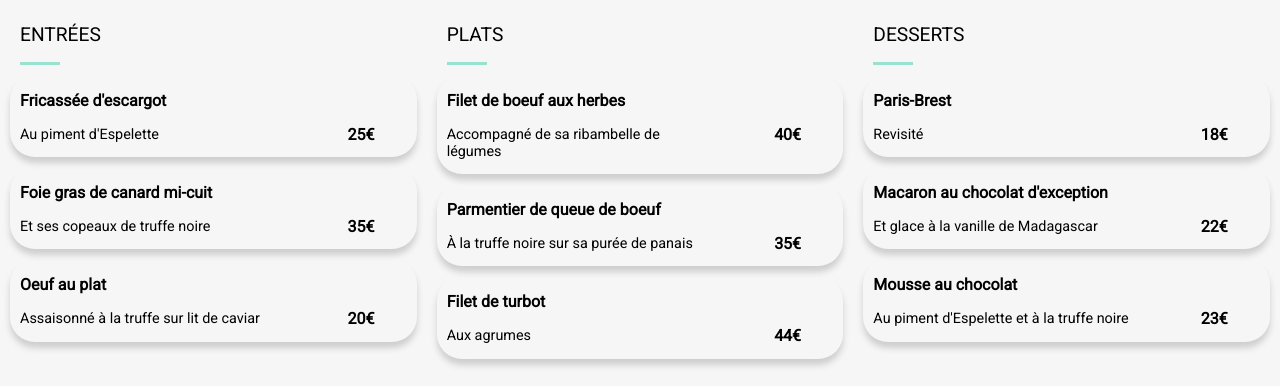
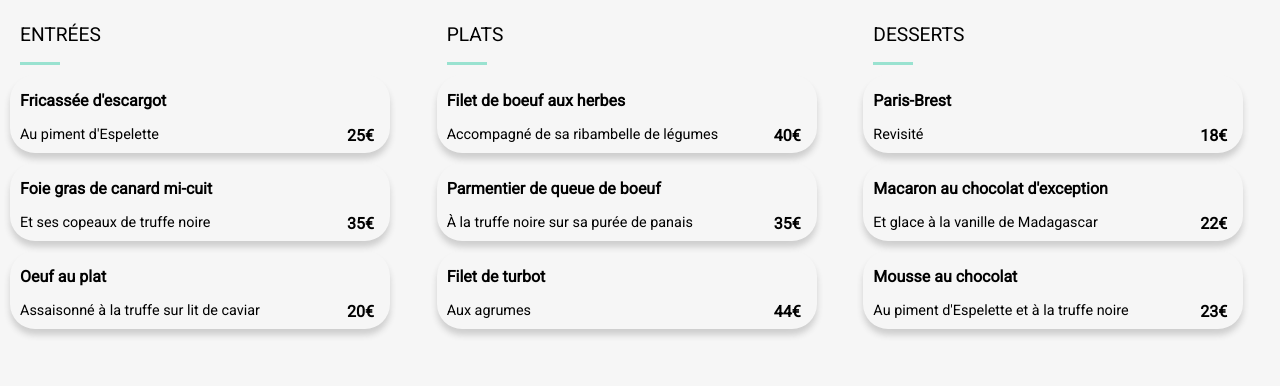
Before and after one commit to Davidev34/DavidPauly_3_09112020, a plain HTML site: page Page1/index.html in a window 1280 px wide. Shown: the part 414-800 px from the top of the page. Drawn offline with Linux system fonts and the light colour scheme; a web font is replaced by a local one.

Commit message:
Correction div html-->CSS : Animation hover OK

```diff
--- a/Page1/index.html
+++ b/Page1/index.html
@@ -31,25 +31,31 @@
 			<div class="suggestion">
 				<div class="description">
 					<p class="nom">Fricassée d'escargot</p>
+					<div class="styleprix">
 						<p class="style">Au piment d'Espelette</p>
+						<p class="prix">25€</p>
 					</div>
-				<p class="prix">25€</p>
+				</div>
 				<div class="slide"><i class="fas fa-check-circle fa-2x"></i></div>
 			</div>
 			<div class="suggestion">
 				<div class="description">
 					<p class="nom">Foie gras de canard mi-cuit</p>
+					<div class="styleprix">
 						<p class="style">Et ses copeaux de truffe noire</p>
+						<p class="prix">35€</p>
 					</div>
-				<p class="prix">35€</p>
+				</div>
 				<div class="slide"><i class="fas fa-check-circle fa-2x"></i></div>
 			</div>
 			<div class="suggestion">
 				<div class="description">
 					<p class="nom">Oeuf au plat</p>
+					<div class="styleprix">
 						<p class="style">Assaisonné à la truffe sur lit de caviar</p>
+						<p class="prix">20€</p>
 					</div>
-				<p class="prix">20€</p>
+				</div>
 				<div class="slide"><i class="fas fa-check-circle fa-2x"></i></div>
 			</div>
 		</div>
@@ -59,25 +65,31 @@
 			<div class="suggestion">
 				<div class="description">
 					<p class="nom">Filet de boeuf aux herbes</p>
+					<div class="styleprix">
 						<p class="style">Accompagné de sa ribambelle de légumes</p>
+						<p class="prix">40€</p>
 					</div>
-				<p class="prix">40€</p>
+				</div>
 				<div class="slide"><i class="fas fa-check-circle fa-2x"></i></div>
 			</div>
 			<div class="suggestion">
 				<div class="description">
 					<p class="nom">Parmentier de queue de boeuf</p>
+					<div class="styleprix">
 						<p class="style">À la truffe noire sur sa purée de panais</p>
+						<p class="prix">35€</p>
 					</div>
-				<p class="prix">35€</p>
+				</div>
 				<div class="slide"><i class="fas fa-check-circle fa-2x"></i></div>
 			</div>
 			<div class="suggestion">
 				<div class="description">
 					<p class="nom">Filet de turbot</p>
+					<div class="styleprix">
 						<p class="style">Aux agrumes</p>
+						<p class="prix">44€</p>
 					</div>
-				<p class="prix">44€</p>
+				</div>
 				<div class="slide"><i class="fas fa-check-circle fa-2x"></i></div>
 			</div>
 		</div>
@@ -87,25 +99,31 @@
 			<div class="suggestion">
 				<div class="description">
 					<p class="nom">Paris-Brest</p>
+					<div class="styleprix">
 						<p class="style">Revisité</p>
+						<p class="prix">18€</p>
 					</div>
-				<p class="prix">18€</p>
+				</div>
 				<div class="slide"><i class="fas fa-check-circle fa-2x"></i></div>
 			</div>
 			<div class="suggestion">
 				<div class="description">
 					<p class="nom">Macaron au chocolat d'exception</p>
+					<div class="styleprix">
 						<p class="style">Et glace à la vanille de Madagascar</p>
+						<p class="prix">22€</p>
 					</div>
-				<p class="prix">22€</p>
+				</div>
 				<div class="slide"><i class="fas fa-check-circle fa-2x"></i></div>
 			</div>
 			<div class="suggestion">
 				<div class="description">
 					<p class="nom">Mousse au chocolat</p>
+					<div class="styleprix">
 						<p class="style">Au piment d'Espelette et à la truffe noire</p>
+						<p class="prix">23€</p>
 					</div>
-				<p class="prix">23€</p>
+				</div>
 				<div class="slide"><i class="fas fa-check-circle fa-2x"></i></div>
 			</div>
 		</div>
--- a/Page1/style.scss
+++ b/Page1/style.scss
@@ -140,7 +140,8 @@ header
         {
             display:flex;
             margin:10px;
-            border-radius:25px 25px 25px 25px;
+            max-width:380px;
+            border-radius:25px;
             box-shadow:0px 6px 6px #cecece;
             overflow: hidden;
             -webkit-animation: fadein 3s;
@@ -162,9 +163,16 @@ header
             }
             &:hover
             {
+                & >.description
+                {
+                    & >.styleprix
+                    {
                         & >.prix
                         {
-                    transform: translateX(0);
+                            transform: translateX(-20px);
+                            margin-left:20px;
+                        }
+                    }
                 }
                 & >.slide
                 {
@@ -177,6 +185,8 @@ header
             }
             >.description
             {
+                display:flex;
+                flex-direction:column;
                 margin-left:10px;
                 width:80%;
                 >.nom
@@ -185,24 +195,31 @@ header
                     overflow: hidden;
                     white-space: nowrap;
                     font-weight:bold;
-                    width:235px;
+                    width:100%;
                 }
+                >.styleprix
+                {
+                    display: flex;
+                    margin-bottom:10px;
                     >.style
                     {
+                        width:280px;
+                        white-space: nowrap;
+                        text-overflow: ellipsis;
+                        overflow: hidden;
+                        margin:0;
                         font-size:0.9em;
-                }
                     }
                     >.prix
                     {
                         height:15px;
-                margin-top:50px;
-                margin-right:20px;
+                        margin:0px;
                         text-align:center;
-                vertical-align:baseline;
                         font-weight:bold;
-                transform: translateX(60px);
+                        transform: translateX(50px);
                         transition: transform 400ms ease-in-out;
-
+                    }
+                }
             }
             >.slide
             {
@@ -229,7 +246,7 @@ header
         margin:60px auto 0px;
         text-align:center;
         background: linear-gradient(to top,$primaire,$secondaire);
-        border-radius:25px 25px 25px 25px;
+        border-radius:25px;
         box-shadow:0px 6px 6px #e4e4e4;
         transform:scale(1);
         transition:all 300ms;
```
Also changed, not shown: Page2/index.html (+27 -9 lines), Page3/index.html (+27 -9 lines), Page4/index.html (+24 -8 lines), Page1/style.css, 1 other file. Lines whose indentation alone changed are shown as unchanged.
